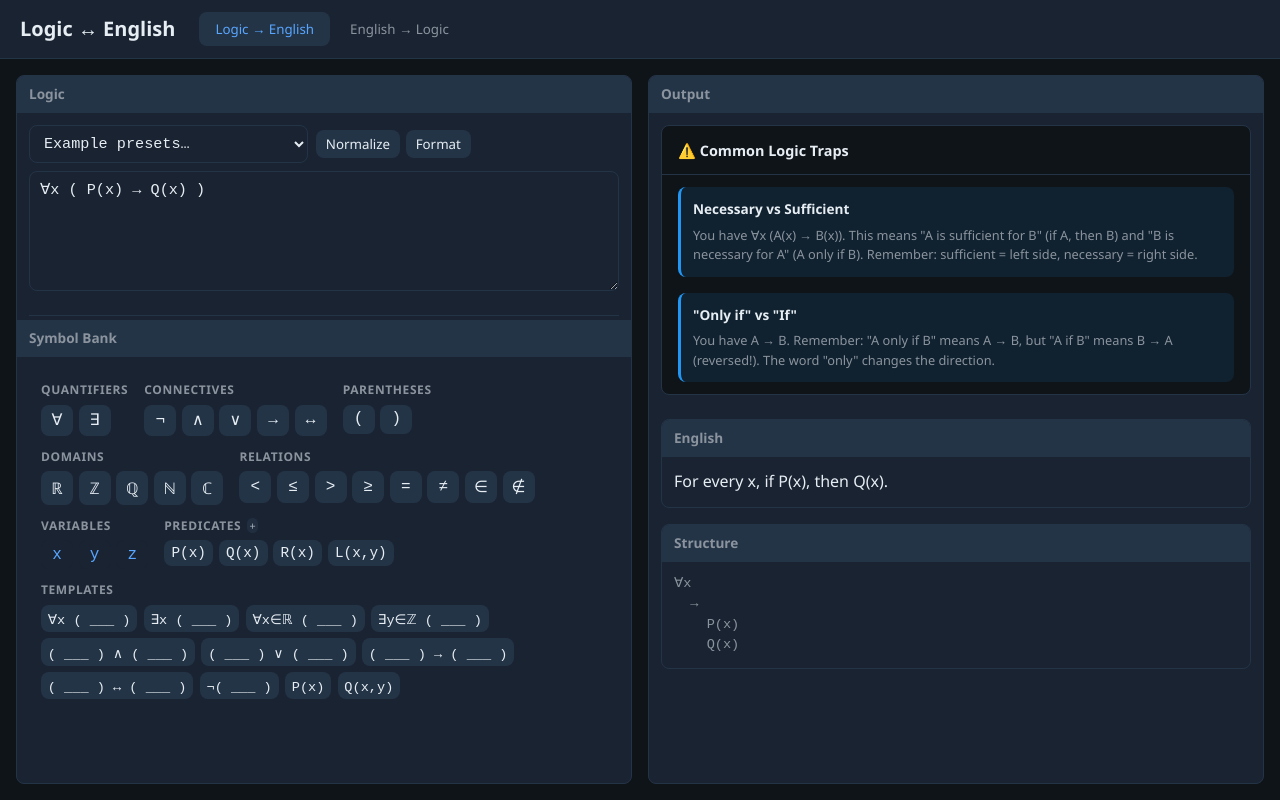
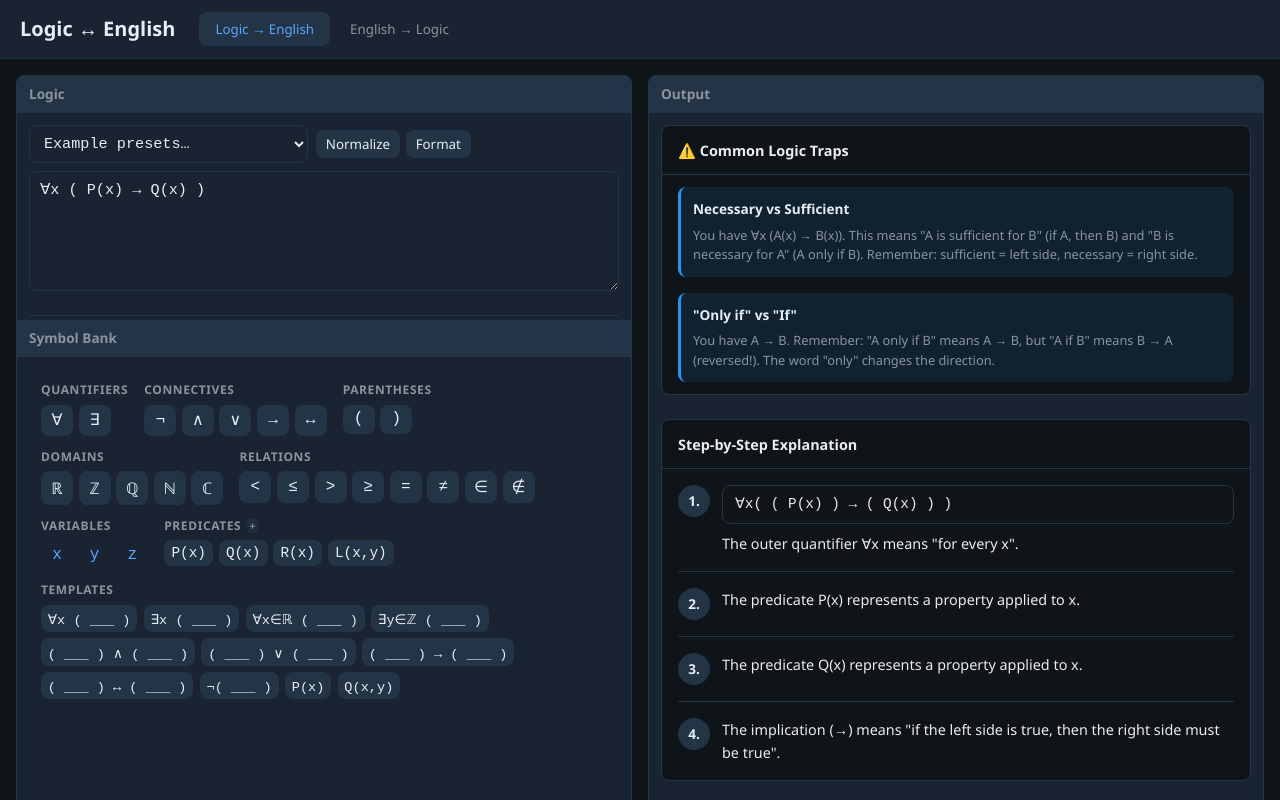
Before and after one commit to hlin11234/logic-english-app, a React (Vite) app: page / in a window 1280 px wide. Shown: the top 800 px of the page. Built offline with nearby package versions, Linux system fonts and the light colour scheme.

Commit message:
Add step-by-step English explanation for logic expressions

```diff
--- a/src/components/EnglishRenderer.tsx
+++ b/src/components/EnglishRenderer.tsx
@@ -1,6 +1,7 @@
 import { toEnglish } from '../renderer/english';
 import type { Expr } from '../parser/Ast';
 import { astToTree } from '../parser/astDisplay';
+import { StepByStepExplanation } from './StepByStepExplanation';
 import './EnglishRenderer.css';
 
 interface EnglishRendererProps {
@@ -52,6 +53,7 @@ export function EnglishRenderer({ ast, parseError }: EnglishRendererProps) {
 
   return (
     <div className="english-renderer">
+      <StepByStepExplanation ast={ast} />
       <div className="er-section">
         <div className="panel-header">English</div>
         <div className="panel-body">
--- /dev/null
+++ b/src/components/StepByStepExplanation.css
@@ -0,0 +1,76 @@
+.step-explanation {
+  margin-bottom: 1.5rem;
+  border: 1px solid var(--surface2);
+  border-radius: var(--radius);
+  background: var(--bg);
+}
+
+.step-explanation-header {
+  padding: 0.75rem 1rem;
+  border-bottom: 1px solid var(--surface2);
+  background: var(--surface1);
+}
+
+.step-explanation-title {
+  font-size: 0.9rem;
+  font-weight: 600;
+  color: var(--text);
+}
+
+.step-explanation-content {
+  padding: 1rem;
+}
+
+.step-item {
+  display: flex;
+  gap: 0.75rem;
+  margin-bottom: 1rem;
+  padding-bottom: 1rem;
+  border-bottom: 1px solid var(--surface2);
+}
+
+.step-item:last-child {
+  margin-bottom: 0;
+  padding-bottom: 0;
+  border-bottom: none;
+}
+
+.step-number {
+  flex-shrink: 0;
+  width: 2rem;
+  height: 2rem;
+  display: flex;
+  align-items: center;
+  justify-content: center;
+  background: var(--surface2);
+  border-radius: 50%;
+  font-weight: 600;
+  font-size: 0.85rem;
+  color: var(--text);
+}
+
+.step-content {
+  flex: 1;
+  display: flex;
+  flex-direction: column;
+  gap: 0.5rem;
+}
+
+.step-formula {
+  font-family: var(--font-mono);
+  font-size: 0.9rem;
+  background: var(--surface1);
+  padding: 0.5rem 0.75rem;
+  border-radius: var(--radius);
+  border: 1px solid var(--surface2);
+  color: var(--text);
+  display: block;
+  overflow-x: auto;
+}
+
+.step-text {
+  margin: 0;
+  font-size: 0.9rem;
+  line-height: 1.6;
+  color: var(--text);
+}
--- /dev/null
+++ b/src/components/StepByStepExplanation.tsx
@@ -0,0 +1,210 @@
+import type { Expr, Term } from '../parser/Ast';
+import './StepByStepExplanation.css';
+
+interface ExplanationStep {
+  step: number;
+  text: string;
+  formula?: string;
+}
+
+interface StepByStepExplanationProps {
+  ast: Expr | null;
+}
+
+const DOMAIN_NAMES: Record<string, string> = {
+  'ℝ': 'real number',
+  'ℤ': 'integer',
+  'ℚ': 'rational number',
+  'ℕ': 'natural number',
+  'ℂ': 'complex number',
+};
+
+function getDomainName(domain: string): string {
+  return DOMAIN_NAMES[domain] || domain;
+}
+
+function termToString(term: Term): string {
+  switch (term.kind) {
+    case 'var':
+      return term.name;
+    case 'num':
+      return term.value.toString();
+    case 'func':
+      return `${term.name}(${term.args.map(termToString).join(', ')})`;
+    case 'paren':
+      return `(${termToString(term.term)})`;
+  }
+}
+
+function exprToFormula(expr: Expr): string {
+  switch (expr.kind) {
+    case 'quantifier':
+      const domainPart = expr.domain ? `∈${expr.domain.name} ` : '';
+      return `${expr.q === 'forall' ? '∀' : '∃'}${expr.var}${domainPart}( ${exprToFormula(expr.body)} )`;
+    case 'negation':
+      return `¬( ${exprToFormula(expr.body)} )`;
+    case 'binary':
+      const op = expr.op === 'and' ? '∧' : expr.op === 'or' ? '∨' : expr.op === 'impl' ? '→' : '↔';
+      return `( ${exprToFormula(expr.left)} ) ${op} ( ${exprToFormula(expr.right)} )`;
+    case 'predicate':
+      return `${expr.name}(${expr.args.join(', ')})`;
+    case 'relation':
+      return `${termToString(expr.left)} ${expr.op} ${termToString(expr.right)}`;
+  }
+}
+
+export function StepByStepExplanation({ ast }: StepByStepExplanationProps) {
+  if (!ast) {
+    return null;
+  }
+
+  const steps = generateExplanation(ast, 1);
+
+  if (steps.length === 0) {
+    return null;
+  }
+
+  return (
+    <div className="step-explanation">
+      <div className="step-explanation-header">
+        <span className="step-explanation-title">Step-by-Step Explanation</span>
+      </div>
+      <div className="step-explanation-content">
+        {steps.map((step) => (
+          <div key={step.step} className="step-item">
+            <div className="step-number">{step.step}.</div>
+            <div className="step-content">
+              {step.formula && (
+                <code className="step-formula">{step.formula}</code>
+              )}
+              <p className="step-text">{step.text}</p>
+            </div>
+          </div>
+        ))}
+      </div>
+    </div>
+  );
+}
+
+function generateExplanation(expr: Expr, startStep: number): ExplanationStep[] {
+  const steps: ExplanationStep[] = [];
+  let currentStep = startStep;
+
+  function explain(expr: Expr, depth: number, showFormula: boolean = false): void {
+    switch (expr.kind) {
+      case 'quantifier': {
+        const domainText = expr.domain ? ` ${getDomainName(expr.domain.name)}` : '';
+        const quantifierSymbol = expr.q === 'forall' ? '∀' : '∃';
+        const domainPart = expr.domain ? `∈${expr.domain.name} ` : '';
+        const quantifierText = expr.q === 'forall' ? 'for every' : 'there exists';
+
+        // Show full formula only for outermost quantifier
+        const formula = showFormula || depth === 0
+          ? `${quantifierSymbol}${expr.var}${domainPart}( ${exprToFormula(expr.body)} )`
+          : undefined;
+
+        const depthLabel = depth === 0 ? 'outer' : depth === 1 ? 'inner' : 'nested';
+        const quantifierPhrase = domainText
+          ? `${quantifierText} ${domainText} ${expr.var}`
+          : `${quantifierText} ${expr.var}`;
+        steps.push({
+          step: currentStep++,
+          text: `The ${depthLabel} quantifier ${quantifierSymbol}${expr.var}${domainText ? ` over ${domainText}s` : ''} means "${quantifierPhrase}".`,
+          formula,
+        });
+
+        // Recursively explain the body
+        explain(expr.body, depth + 1, false);
+        break;
+      }
+
+      case 'relation': {
+        const leftStr = termToString(expr.left);
+        const rightStr = termToString(expr.right);
+        const relationText = getRelationText(expr.op, leftStr, rightStr);
+
+        steps.push({
+          step: currentStep++,
+          text: `The relation ${leftStr} ${expr.op} ${rightStr} states: ${relationText}.`,
+        });
+        break;
+      }
+
+      case 'binary': {
+        // For binary operators, explain left, then right, then the combination
+        explain(expr.left, depth, false);
+        explain(expr.right, depth, false);
+
+        const opSymbol = expr.op === 'and' ? '∧' : expr.op === 'or' ? '∨' : expr.op === 'impl' ? '→' : '↔';
+        let opExplanation = '';
+
+        switch (expr.op) {
+          case 'impl':
+            opExplanation = 'The implication (→) means "if the left side is true, then the right side must be true".';
+            break;
+          case 'iff':
+            opExplanation = 'The biconditional (↔) means "the left side is true if and only if the right side is true".';
+            break;
+          case 'and':
+            opExplanation = 'The conjunction (∧) means both parts must be true.';
+            break;
+          case 'or':
+            opExplanation = 'The disjunction (∨) means at least one part must be true.';
+            break;
+        }
+
+        steps.push({
+          step: currentStep++,
+          text: opExplanation,
+        });
+        break;
+      }
+
+      case 'negation': {
+        steps.push({
+          step: currentStep++,
+          text: 'The negation (¬) means "it is not the case that" the following statement is true.',
+        });
+        explain(expr.body, depth, false);
+        break;
+      }
+
+      case 'predicate': {
+        steps.push({
+          step: currentStep++,
+          text: `The predicate ${expr.name}(${expr.args.join(', ')}) represents a property applied to ${expr.args.length === 1 ? expr.args[0] : expr.args.join(' and ')}.`,
+        });
+        break;
+      }
+    }
+  }
+
+  explain(expr, 0, true);
+  return steps;
+}
+
+function getRelationText(op: string, left: string, right: string): string {
+  switch (op) {
+    case '<':
+      return `${left} is less than ${right}`;
+    case '<=':
+    case '≤':
+      return `${left} is less than or equal to ${right}`;
+    case '>':
+      return `${left} is greater than ${right}`;
+    case '>=':
+    case '≥':
+      return `${left} is greater than or equal to ${right}`;
+    case '=':
+      return `${left} equals ${right}`;
+    case '!=':
+    case '≠':
+      return `${left} is not equal to ${right}`;
+    case '∈':
+      return `${left} is an element of ${right}`;
+    case '∉':
+      return `${left} is not an element of ${right}`;
+    default:
+      return `${left} ${op} ${right}`;
+  }
+}
```
